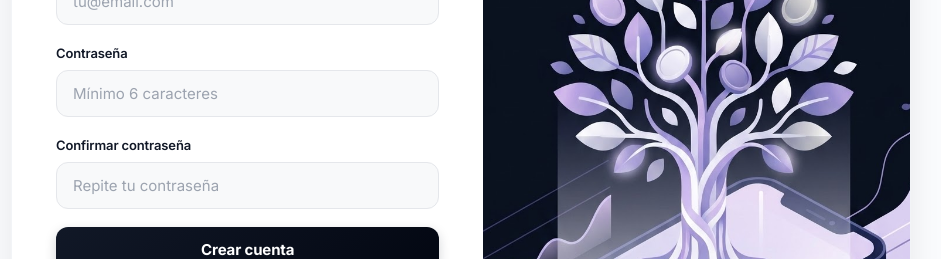
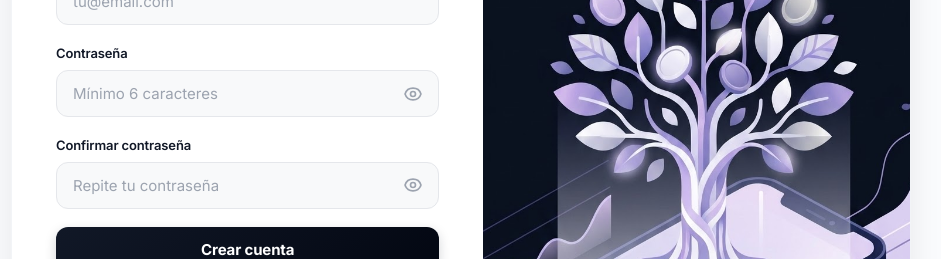
Before and after one commit to alepreddev/money_trees, a React (Vite) app: page /register in a window 1280 px wide. Shown: the part 322-581 px from the top of the page, without its empty margins (179-1120 px from the left). Built offline with nearby package versions, Linux system fonts and the light colour scheme; no server answers.

Commit message:
style: ojito del input de password :)

```diff
--- a/src/pages/LoginPage.jsx
+++ b/src/pages/LoginPage.jsx
@@ -13,6 +13,7 @@ export default function LoginPage() {
   const { signIn } = useAuth();
   const [email, setEmail] = useState('');
   const [password, setPassword] = useState('');
+  const [showPassword, setShowPassword] = useState(false);
   const [error, setError] = useState(null);
   const [loading, setLoading] = useState(false);
 
@@ -76,17 +77,36 @@ export default function LoginPage() {
               <label htmlFor="login-password" className="auth-form__label">
                 Contraseña
               </label>
+              <div className="auth-form__input-wrapper">
                 <input
                   id="login-password"
-                type="password"
+                  type={showPassword ? 'text' : 'password'}
                   value={password}
                   onChange={(e) => setPassword(e.target.value)}
                   placeholder="••••••••"
                   required
                   autoComplete="current-password"
                   minLength={6}
-                className="auth-form__input"
+                  className="auth-form__input auth-form__input--password"
                 />
+                <button
+                  type="button"
+                  className="auth-form__eye-btn"
+                  onClick={() => setShowPassword(!showPassword)}
+                  aria-label={showPassword ? 'Ocultar contraseña' : 'Mostrar contraseña'}
+                >
+                  {showPassword ? (
+                    <svg className="auth-form__eye-icon" fill="none" viewBox="0 0 24 24" stroke="currentColor">
+                      <path strokeLinecap="round" strokeLinejoin="round" strokeWidth={2} d="M13.875 18.825A10.05 10.05 0 0112 19c-4.478 0-8.268-2.943-9.543-7a9.97 9.97 0 011.563-3.029m5.858.908a3 3 0 114.243 4.243M9.878 9.878l4.242 4.242M9.88 9.88l-3.29-3.29m7.532 7.532l3.29 3.29M3 3l3.59 3.59m0 0A9.953 9.953 0 0112 5c4.478 0 8.268 2.943 9.543 7a10.025 10.025 0 01-4.132 5.411m0 0L21 21" />
+                    </svg>
+                  ) : (
+                    <svg className="auth-form__eye-icon" fill="none" viewBox="0 0 24 24" stroke="currentColor">
+                      <path strokeLinecap="round" strokeLinejoin="round" strokeWidth={2} d="M15 12a3 3 0 11-6 0 3 3 0 016 0z" />
+                      <path strokeLinecap="round" strokeLinejoin="round" strokeWidth={2} d="M2.458 12C3.732 7.943 7.523 5 12 5c4.478 0 8.268 2.943 9.542 7-1.274 4.057-5.064 7-9.542 7-4.477 0-8.268-2.943-9.542-7z" />
+                    </svg>
+                  )}
+                </button>
+              </div>
             </div>
 
             <button
--- a/src/pages/RegisterPage.jsx
+++ b/src/pages/RegisterPage.jsx
@@ -17,6 +17,8 @@ export default function RegisterPage() {
   const [email, setEmail] = useState('');
   const [password, setPassword] = useState('');
   const [confirmPassword, setConfirmPassword] = useState('');
+  const [showPassword, setShowPassword] = useState(false);
+  const [showConfirmPassword, setShowConfirmPassword] = useState(false);
   const [error, setError] = useState(null);
   const [loading, setLoading] = useState(false);
   const [success, setSuccess] = useState(false);
@@ -28,47 +30,46 @@ export default function RegisterPage() {
     // Validación: contraseñas coinciden
     if (password !== confirmPassword) {
       setError('Las contraseñas no coinciden.');
-      Toast.show('Las contraseñas no coinciden', { type: 'ios', status: 'warning' });
+      Toast.show('Las contraseñas no coinciden', { type: 'ios', status: 'error' });
       return;
     }
 
     // Validación: longitud mínima
     if (password.length < 6) {
       setError('La contraseña debe tener al menos 6 caracteres.');
-      Toast.show('Mínimo 6 caracteres en la contraseña', { type: 'ios', status: 'warning' });
+      Toast.show('La contraseña debe tener al menos 6 caracteres', { type: 'ios', status: 'error' });
       return;
     }
 
     setLoading(true);
 
-    const { error: authError } = await signUp(email, password, {
+    const { data, error: authError } = await signUp(email, password, {
       full_name: fullName.trim(),
     });
+
+    setLoading(false);
 
     if (authError) {
       setError(authError.message);
       Toast.show(authError.message, { type: 'ios', status: 'error' });
-      setLoading(false);
-      return;
-    }
-
+    } else {
       setSuccess(true);
       Toast.show('¡Cuenta creada exitosamente!', { type: 'ios', status: 'success' });
-    setLoading(false);
+    }
   }
 
   if (success) {
     return (
       <div className="auth-page">
-        <div className="auth-card">
-          <div className="auth-card__header">
-            <h1 className="auth-card__title">¡Registro exitoso!</h1>
+        <div className="auth-card auth-card--success">
+          <div className="auth-success-icon">✨</div>
+          <h2 className="auth-card__title">¡Revisa tu correo!</h2>
           <p className="auth-card__subtitle">
-              Revisa tu correo electrónico para confirmar tu cuenta.
+            Hemos enviado un enlace de confirmación a <strong>{email}</strong>.
+            Por favor confírmalo para activar tu cuenta.
           </p>
-          </div>
-          <Link to="/login" className="auth-form__submit" style={{ display: 'block', textAlign: 'center', textDecoration: 'none' }}>
-            Ir a iniciar sesión
+          <Link to="/login" className="auth-form__submit auth-form__submit--link">
+            Ir al inicio de sesión
           </Link>
         </div>
       </div>
@@ -134,34 +135,72 @@ export default function RegisterPage() {
               <label htmlFor="register-password" className="auth-form__label">
                 Contraseña
               </label>
+              <div className="auth-form__input-wrapper">
                 <input
                   id="register-password"
-                type="password"
+                  type={showPassword ? 'text' : 'password'}
                   value={password}
                   onChange={(e) => setPassword(e.target.value)}
                   placeholder="Mínimo 6 caracteres"
                   required
                   autoComplete="new-password"
                   minLength={6}
-                className="auth-form__input"
+                  className="auth-form__input auth-form__input--password"
                 />
+                <button
+                  type="button"
+                  className="auth-form__eye-btn"
+                  onClick={() => setShowPassword(!showPassword)}
+                  aria-label={showPassword ? 'Ocultar contraseña' : 'Mostrar contraseña'}
+                >
+                  {showPassword ? (
+                    <svg className="auth-form__eye-icon" fill="none" viewBox="0 0 24 24" stroke="currentColor">
+                      <path strokeLinecap="round" strokeLinejoin="round" strokeWidth={2} d="M13.875 18.825A10.05 10.05 0 0112 19c-4.478 0-8.268-2.943-9.543-7a9.97 9.97 0 011.563-3.029m5.858.908a3 3 0 114.243 4.243M9.878 9.878l4.242 4.242M9.88 9.88l-3.29-3.29m7.532 7.532l3.29 3.29M3 3l3.59 3.59m0 0A9.953 9.953 0 0112 5c4.478 0 8.268 2.943 9.543 7a10.025 10.025 0 01-4.132 5.411m0 0L21 21" />
+                    </svg>
+                  ) : (
+                    <svg className="auth-form__eye-icon" fill="none" viewBox="0 0 24 24" stroke="currentColor">
+                      <path strokeLinecap="round" strokeLinejoin="round" strokeWidth={2} d="M15 12a3 3 0 11-6 0 3 3 0 016 0z" />
+                      <path strokeLinecap="round" strokeLinejoin="round" strokeWidth={2} d="M2.458 12C3.732 7.943 7.523 5 12 5c4.478 0 8.268 2.943 9.542 7-1.274 4.057-5.064 7-9.542 7-4.477 0-8.268-2.943-9.542-7z" />
+                    </svg>
+                  )}
+                </button>
+              </div>
             </div>
 
             <div className="auth-form__field">
               <label htmlFor="register-confirm" className="auth-form__label">
                 Confirmar contraseña
               </label>
+              <div className="auth-form__input-wrapper">
                 <input
                   id="register-confirm"
-                type="password"
+                  type={showConfirmPassword ? 'text' : 'password'}
                   value={confirmPassword}
                   onChange={(e) => setConfirmPassword(e.target.value)}
                   placeholder="Repite tu contraseña"
                   required
                   autoComplete="new-password"
                   minLength={6}
-                className="auth-form__input"
+                  className="auth-form__input auth-form__input--password"
                 />
+                <button
+                  type="button"
+                  className="auth-form__eye-btn"
+                  onClick={() => setShowConfirmPassword(!showConfirmPassword)}
+                  aria-label={showConfirmPassword ? 'Ocultar contraseña' : 'Mostrar contraseña'}
+                >
+                  {showConfirmPassword ? (
+                    <svg className="auth-form__eye-icon" fill="none" viewBox="0 0 24 24" stroke="currentColor">
+                      <path strokeLinecap="round" strokeLinejoin="round" strokeWidth={2} d="M13.875 18.825A10.05 10.05 0 0112 19c-4.478 0-8.268-2.943-9.543-7a9.97 9.97 0 011.563-3.029m5.858.908a3 3 0 114.243 4.243M9.878 9.878l4.242 4.242M9.88 9.88l-3.29-3.29m7.532 7.532l3.29 3.29M3 3l3.59 3.59m0 0A9.953 9.953 0 0112 5c4.478 0 8.268 2.943 9.543 7a10.025 10.025 0 01-4.132 5.411m0 0L21 21" />
+                    </svg>
+                  ) : (
+                    <svg className="auth-form__eye-icon" fill="none" viewBox="0 0 24 24" stroke="currentColor">
+                      <path strokeLinecap="round" strokeLinejoin="round" strokeWidth={2} d="M15 12a3 3 0 11-6 0 3 3 0 016 0z" />
+                      <path strokeLinecap="round" strokeLinejoin="round" strokeWidth={2} d="M2.458 12C3.732 7.943 7.523 5 12 5c4.478 0 8.268 2.943 9.542 7-1.274 4.057-5.064 7-9.542 7-4.477 0-8.268-2.943-9.542-7z" />
+                    </svg>
+                  )}
+                </button>
+              </div>
             </div>
 
             <button
--- a/src/styles/auth.css
+++ b/src/styles/auth.css
@@ -143,6 +143,42 @@
   box-shadow: 0 0 0 3px var(--color-primary-ghost), var(--shadow-sm);
 }
 
+.auth-form__input-wrapper {
+  position: relative;
+  display: flex;
+  align-items: center;
+  width: 100%;
+}
+
+.auth-form__input--password {
+  padding-right: 2.75rem;
+}
+
+.auth-form__eye-btn {
+  position: absolute;
+  right: 0.75rem;
+  background: transparent;
+  border: none;
+  color: var(--color-text-muted);
+  cursor: pointer;
+  padding: 0.25rem;
+  display: flex;
+  align-items: center;
+  justify-content: center;
+  border-radius: var(--radius-sm);
+  transition: var(--transition-fast);
+}
+
+.auth-form__eye-btn:hover {
+  color: var(--color-primary);
+  background: var(--color-primary-ghost);
+}
+
+.auth-form__eye-icon {
+  width: 1.25rem;
+  height: 1.25rem;
+}
+
 .auth-form__submit {
   padding: 0.8125rem 1.5rem;
   font-size: 0.9375rem;
```
Lines whose indentation alone changed are shown as unchanged.
